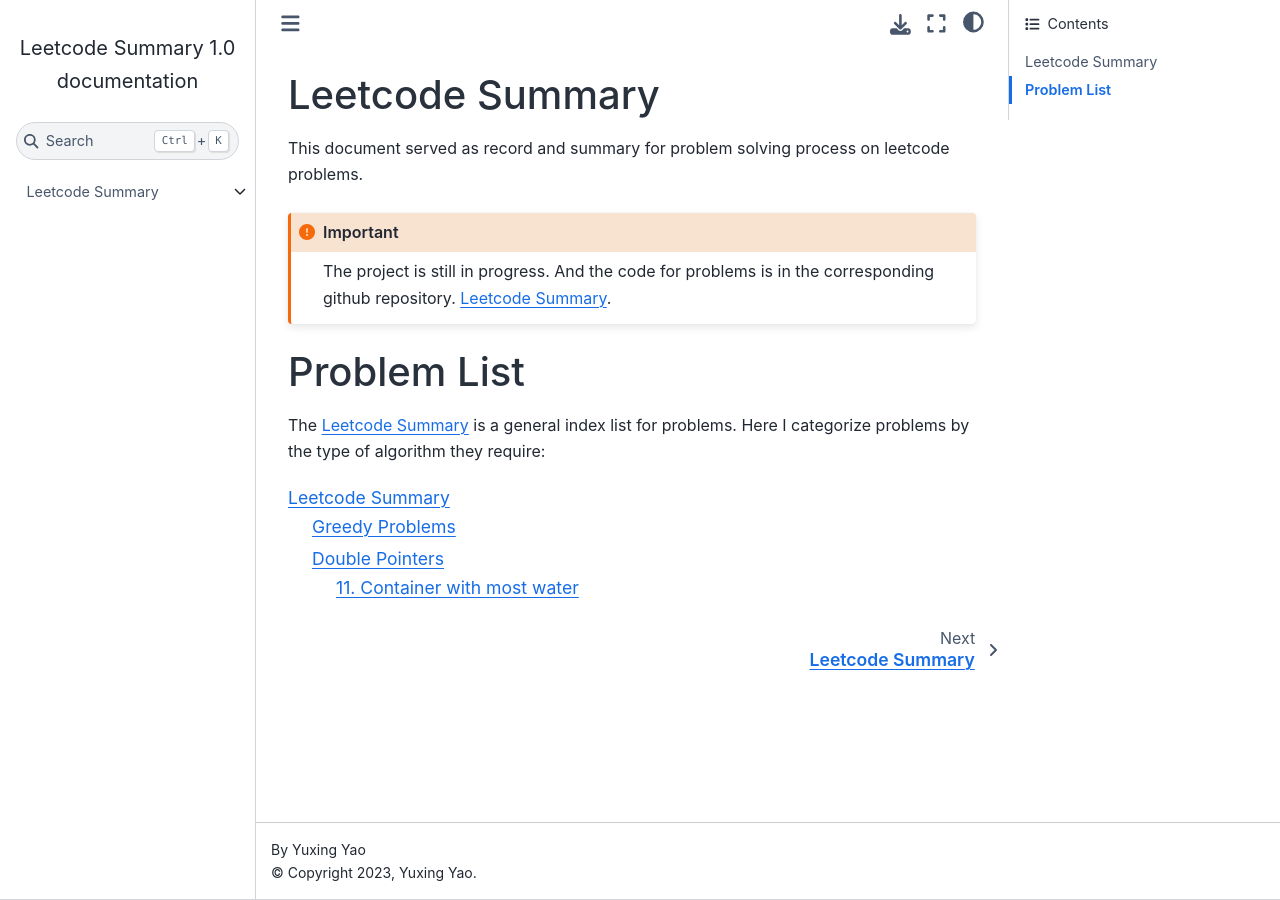
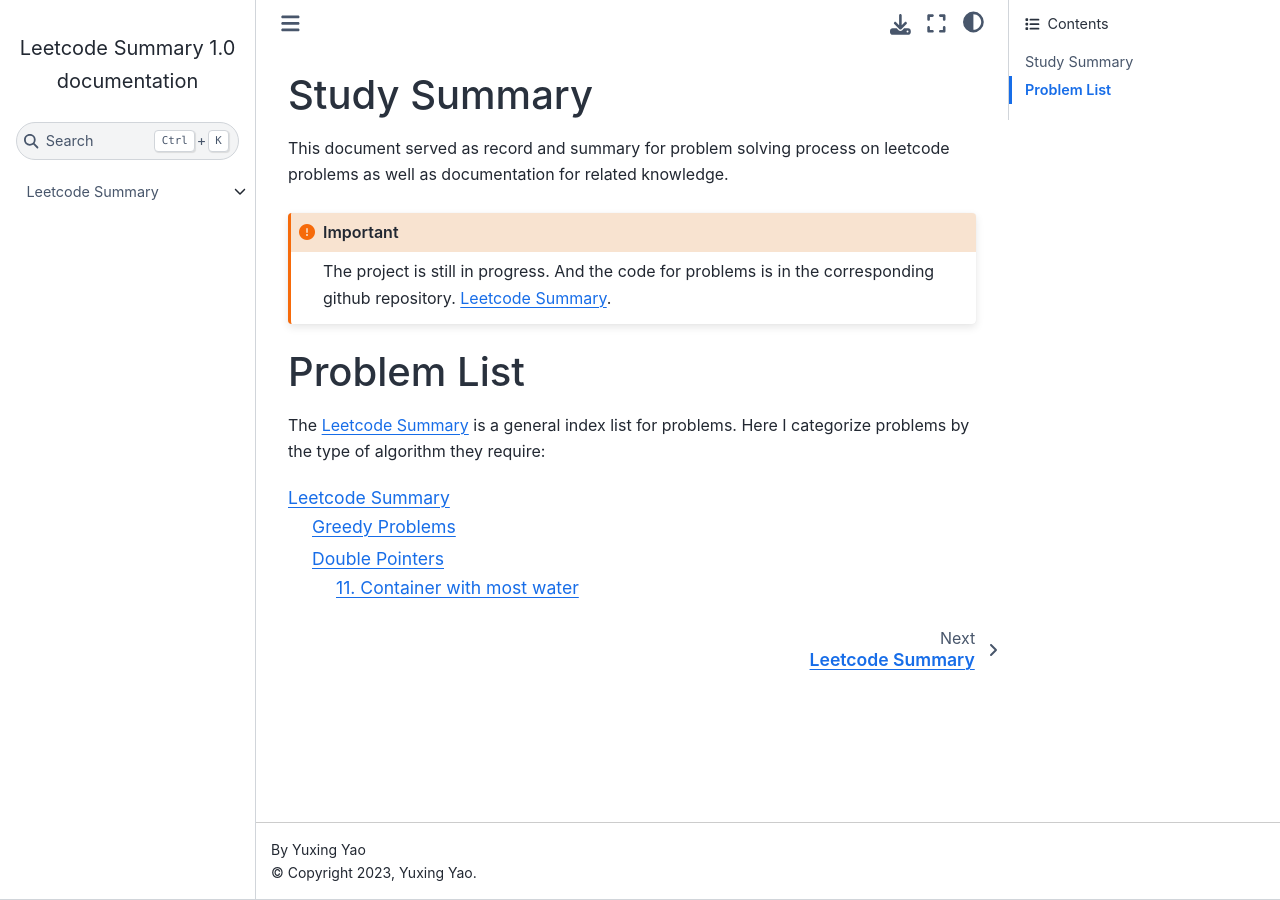
Before and after one commit to Yuxing0610/LeetCode_Summary, a Sphinx documentation site: the page built from docs/index.rst, in a window 1280 px wide. Built offline with Sphinx 7.4.7 and the Sphinx Book theme 1.1.4, drawn with Linux system fonts in a browser that asks for light colours.

Commit message:
02/08/2023

```diff
--- a/docs/index.rst
+++ b/docs/index.rst
@@ -3,10 +3,10 @@
    You can adapt this file completely to your liking, but it should at least
    contain the root `toctree` directive.
 
-Leetcode Summary
+Study Summary
 ============================================
 
-This document served as record and summary for problem solving process on leetcode problems.
+This document served as record and summary for problem solving process on leetcode problems as well as documentation for related knowledge.
 
 .. important::
 
```
Also changed, not shown: docs/categorized_algorithm/Greedy.rst (+10 -0 lines), 10 other files.
